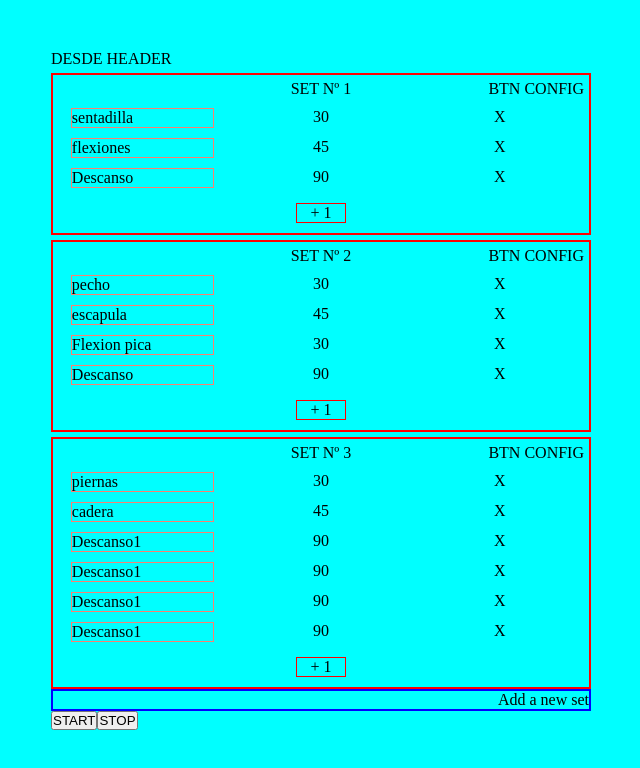
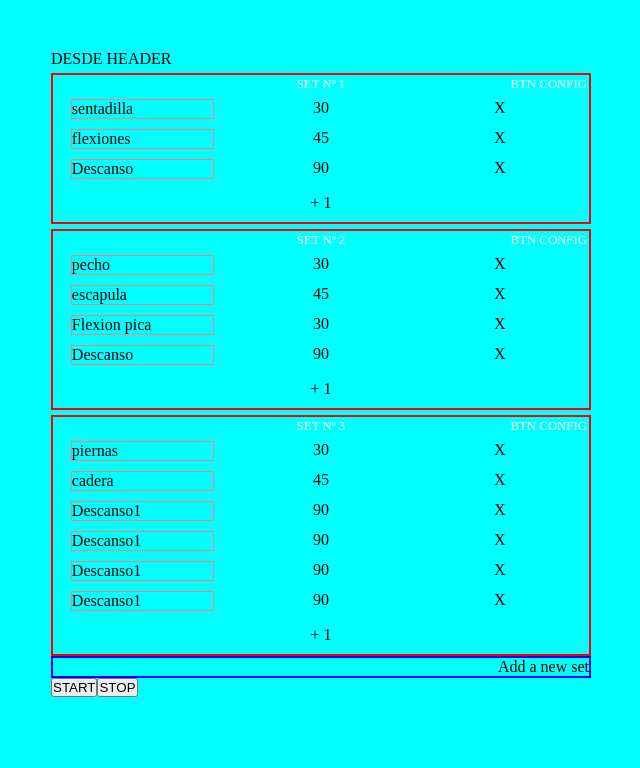
Before and after one commit to Fernandojbf123/fitness-music-2, a React (Vite) app: page / in a window 1280 px wide. Shown: the top 768 px of the page, without its empty margins (319-959 px from the left). Built offline with nearby package versions, Linux system fonts and the light colour scheme.

Commit message:
added multiple features

```diff
--- a/src/styles/exerciseCard.css
+++ b/src/styles/exerciseCard.css
@@ -11,16 +11,23 @@
     flex-direction: row;
     justify-content: space-evenly;
     width: 100%;
-    padding: 5px;
+    padding: 2px;
+    background-color: var(--barcolor);
+    border-radius: 12px;
+
 }
 
 .cardHeaderSpace, .cardHeaderName, .cardHeaderBtn{
   width: 100%;
   text-align: center;
+  color: white;
+  font-size: 0.8rem;
 }
 
-.cardHeaderBtn{
+.cardHeaderBtn div{
     text-align: right !important;
+    color: white;
+    font-size: 0.8rem;
 }
 
 .cardBody{
@@ -34,7 +41,8 @@
 
 .addMore{
     margin: 10px;
-    border: 1px solid red;
-    width: 50px;
+    width: 90%;
     text-align: center;
+    border-radius: 4px;
+
 }
```
